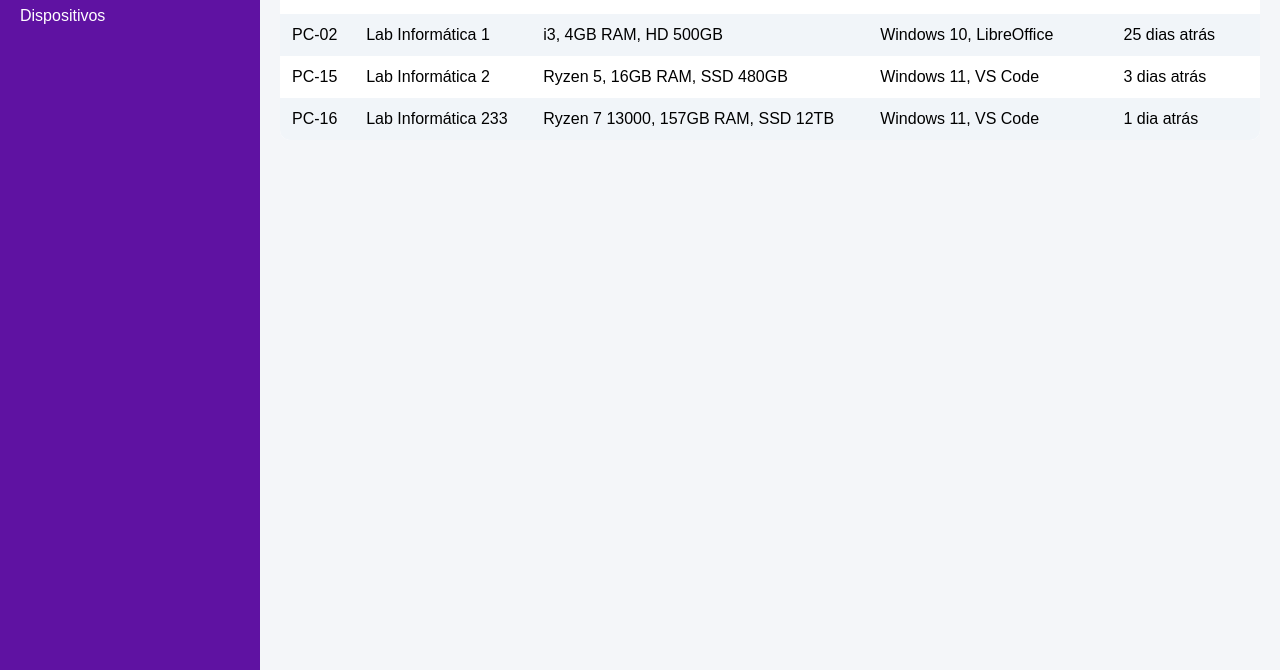
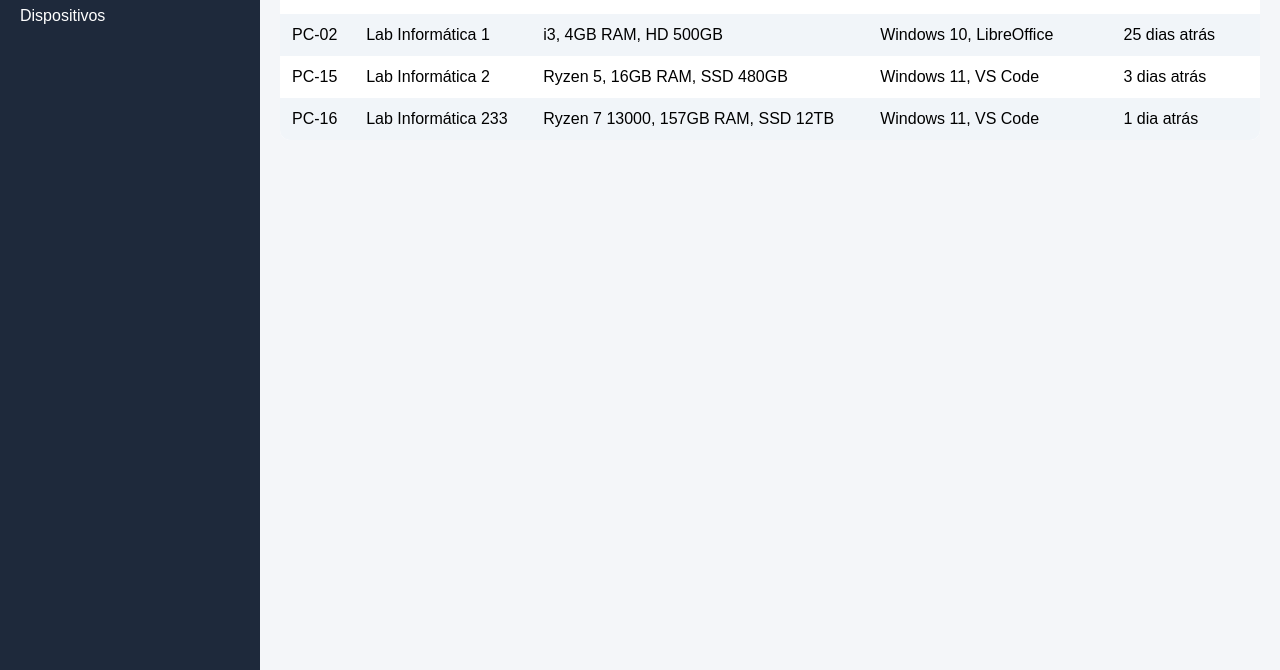
Before and after one commit to brenoguilhermeachagas/EASY-INVENTORY, a plain HTML site: page dispositivos.html in a window 1280 px wide. Shown: the part 170-840 px from the top of the page. Drawn offline with Linux system fonts and the light colour scheme.

Commit message:
Update dispositivos.html

```diff
--- a/dispositivos.html
+++ b/dispositivos.html
@@ -21,7 +21,7 @@
     .sidebar {
         width: 220px;
         height: 100vh;
-        background: #5f12a2;
+        background: #1e293b;
         color: white;
         padding: 20px;
     }
```
